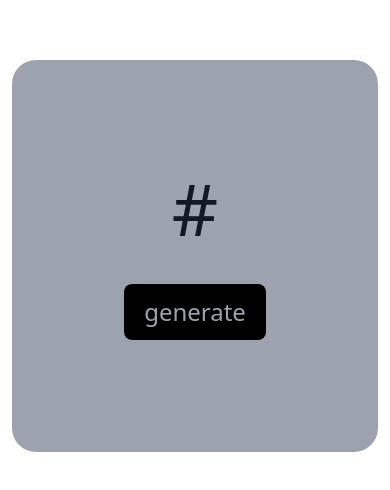
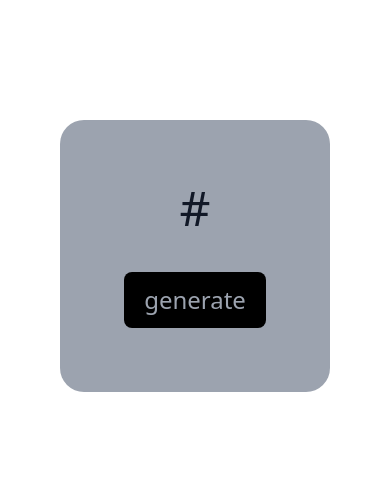
Before and after one commit to harshb16/color-generator-javascript, a website: page public/index.html in a window 390 px wide. Shown: the part 166-656 px from the top of the page. Drawn offline with Linux system fonts and the light colour scheme.

Commit message:
Fix mobile layout ☠️

```diff
--- a/public/index.html
+++ b/public/index.html
@@ -11,11 +11,13 @@
   <body class="h-screen">
     <div class="flex items-center justify-center h-full">
       <div
-        class="flex flex-col items-center justify-center w-full space-y-10 bg-gray-400 mx-28 p-28 rounded-3xl"
+        class="flex flex-col items-center justify-center w-full p-16 space-y-10 bg-gray-400 mx-36 rounded-3xl"
       >
-        <div id="hex" class="text-center text-gray-900 text-7xl">#</div>
+        <div id="hex" class="text-5xl text-center text-gray-900 sm:text-7xl">
+          #
+        </div>
         <button
-          class="random-colour px-5 py-3 text-2xl text-gray-400 bg-black rounded-lg"
+          class="px-5 py-3 text-2xl text-gray-400 bg-black rounded-lg random-colour"
         >
           generate
         </button>
```
Also changed, not shown: public/styles.css.
